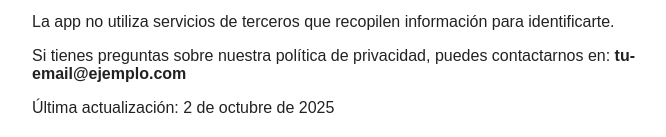
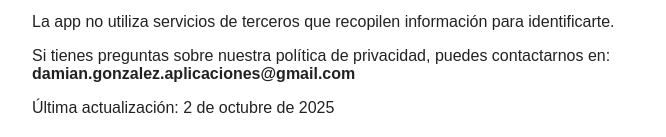
Before and after one commit to CoderMonky/privacy-policy, a plain HTML site: page Index.html in a window 1280 px wide. Shown: the part 207-344 px from the top of the page, without its empty margins (258-924 px from the left). Drawn offline with Linux system fonts and the light colour scheme.

Commit message:
Change contact email in privacy policy
Updated contact email in privacy policy.

```diff
--- a/Index.html
+++ b/Index.html
@@ -23,11 +23,12 @@
             La app no utiliza servicios de terceros que recopilen información para identificarte.
         </p>
         <p>
-            Si tienes preguntas sobre nuestra política de privacidad, puedes contactarnos en: <b>tu-email@ejemplo.com</b>
+            Si tienes preguntas sobre nuestra política de privacidad, puedes contactarnos en: <b>damian.gonzalez.aplicaciones@gmail.com</b>
         </p>
         <p>
             Última actualización: 2 de octubre de 2025
         </p>
     </div>
 </body>
+
 </html>
```
